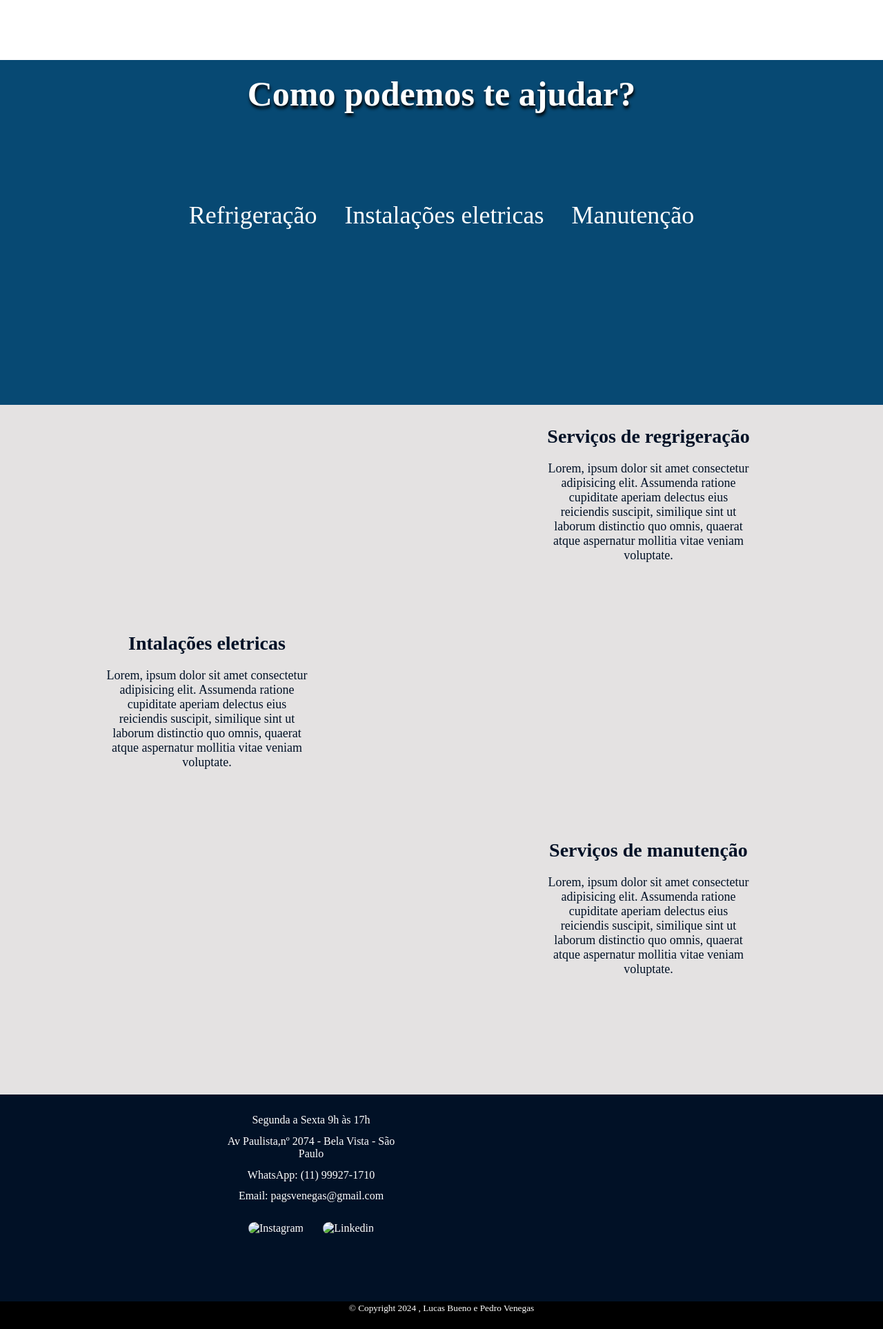
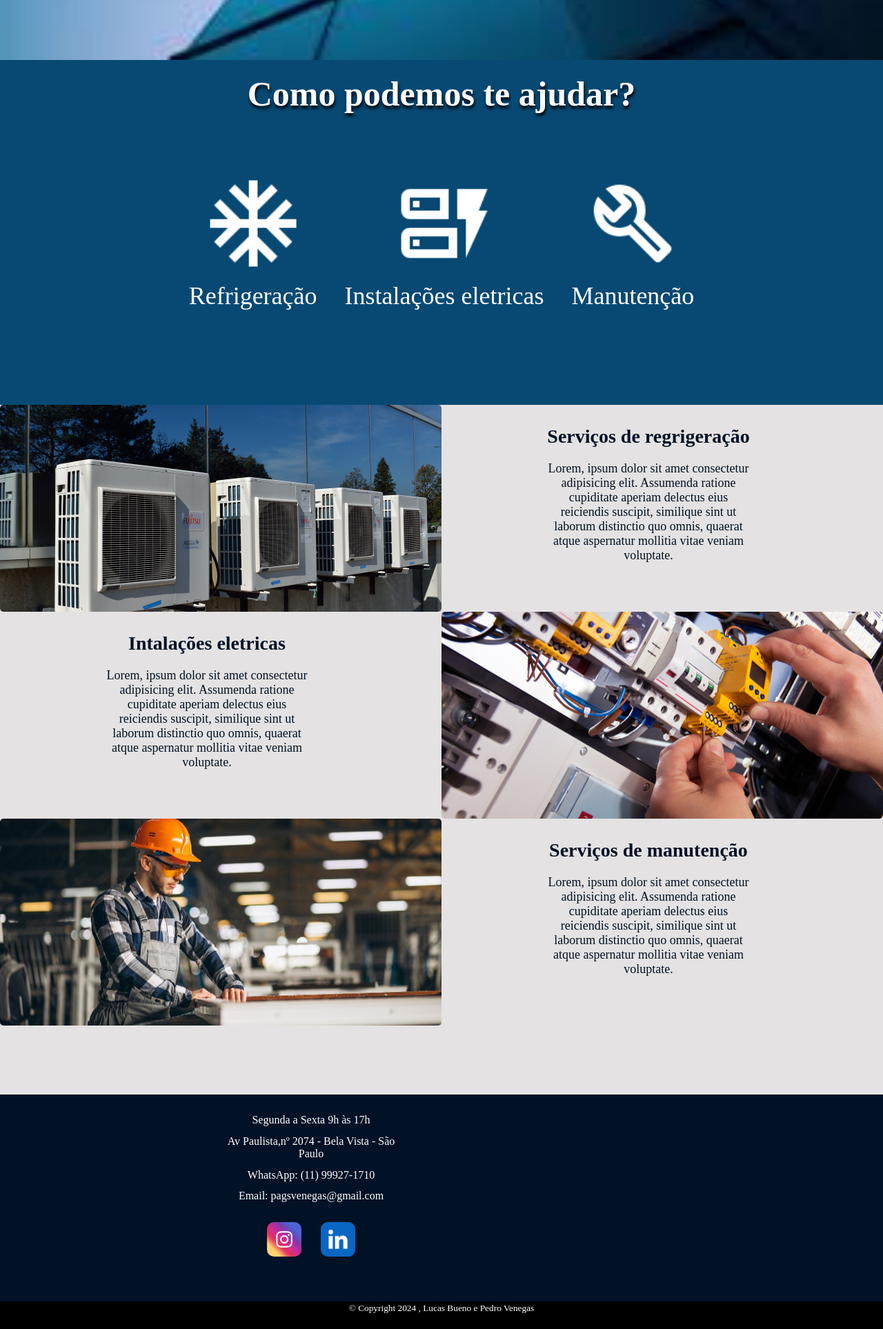
Before and after one commit to VBprojetos/Site_clayson, a plain HTML site: page index.html in a window 1280 px wide. Shown: the part 553-2480 px from the top of the page at 69% size. Drawn offline with Linux system fonts and the light colour scheme; grey boxes are pictures that could not be loaded.

Commit message:
altering path images to deploy

```diff
--- a/index.html
+++ b/index.html
@@ -51,17 +51,17 @@
             <div class="list_services">
 
                 <div class="refr">
-                    <img src="imagens/frost.png" alt="">
+                    <img src="frost.png" alt="">
                     <p>Refrigeração</p>
                 </div>
 
                 <div class="electric">
-                    <img src="imagens/electric.png" alt="">
+                    <img src="electric.png" alt="">
                     <p>Instalações eletricas</p>
                 </div>
 
                 <div class="tool">
-                    <img src="imagens/tool.png" alt="">
+                    <img src="tool.png" alt="">
                     <p>Manutenção</p>
                 </div>
 
@@ -142,8 +142,8 @@
             </div>
 
             <div class="social_medias">
-                <a href="https://www.instagram.com/apple/"><img src="imagens/logo-instagram.jpg" alt="Instagram" id="insta"></a>
-                <a href="https://br.linkedin.com/"><img src="imagens/logo_linkedin.png" alt="Linkedin" id="linkedin"></a>
+                <a href="https://www.instagram.com/apple/"><img src="logo-instagram.jpg" alt="Instagram" id="insta"></a>
+                <a href="https://br.linkedin.com/"><img src="logo_linkedin.png" alt="Linkedin" id="linkedin"></a>
             </div>
 
 
--- a/style.css
+++ b/style.css
@@ -122,7 +122,7 @@
         margin: auto;
         display: flex;
         align-items: center;
-        background: url("../imagens/banco.jpeg") no-repeat center center;
+        background: url("banco.jpeg") no-repeat center center;
         background-size: cover;
         height: 50vh;
         background-attachment: fixed;
@@ -246,15 +246,15 @@
     }
 
     #ref_box_img{
-      background: url("/imagens/air-conditioner-1185041_640.jpg") center center no-repeat;
+      background: url("air-conditioner-1185041_640.jpg") center center no-repeat;
       background-size: cover;
     }
     #elec_box_img{
-      background: url("/imagens/electric-4198293_640.jpg") center center no-repeat;
+      background: url("electric-4198293_640.jpg") center center no-repeat;
       background-size: cover;
     }
     #manu_box_img{
-      background: url("/imagens/man-8180076_640.jpg") center center no-repeat;
+      background: url("man-8180076_640.jpg") center center no-repeat;
       background-size: cover;
     }
 
@@ -327,7 +327,7 @@
         margin: auto;
         display: flex;
         align-items: center;
-        background: url("../imagens/banco.jpeg") no-repeat center center;
+        background: url("banco.jpeg") no-repeat center center;
         background-size: cover;
         height: 40vh;
         background-attachment: fixed;
@@ -475,7 +475,7 @@
 
     #ref_box_img{
 
-      background: url("/imagens/air-conditioner-1185041_1280.jpg") center center;
+      background: url("air-conditioner-1185041_1280.jpg") center center;
       background-size: cover;
       width: 50vw;
       height:300px;
@@ -486,7 +486,7 @@
 
     #elec_box_img{
 
-      background: url("/imagens/electric-4198293_1280.jpg") center center;
+      background: url("electric-4198293_1280.jpg") center center;
       background-size: cover;
       width: 50vw;
       height:300px;
@@ -498,7 +498,7 @@
 
     #manu_box_img{
 
-      background: url("/imagens/man-8180076_1280.jpg") center center;
+      background: url("man-8180076_1280.jpg") center center;
       background-size: cover;
       width: 50vw;
       height:300px;
```
